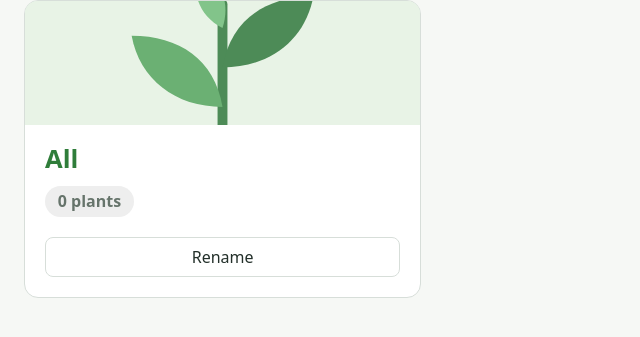
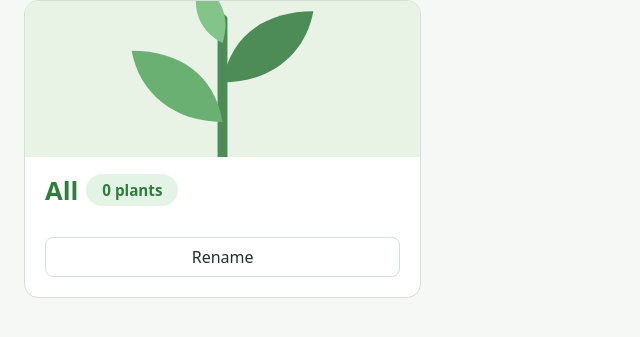
Before and after one commit to esst-prog2/plant_care, a FastAPI app: page / in a window 1280 px wide. Shown: the part 75-412 px from the top of the page, without its empty margins (0-640 px from the left). Run offline with FastAPI, Linux system fonts and the light colour scheme; data that the repository does not hold is empty.

Commit message:
Move the plant-count badge beside the group name too, in green
Both badges now sit next to the group's name: a green "N plants" pill
(new .badge.count, matching the existing "all good" badge style) and
the red "N due" pill when applicable, both slightly larger than
before. No behavior change; 215 tests pass, unaffected.

Co-Authored-By: Claude Sonnet 5 <noreply@anthropic.com>

```diff
--- a/app/static/style.css
+++ b/app/static/style.css
@@ -57,9 +57,10 @@ button.danger { color: var(--red); border-color: var(--red); }
 .badge.ok { background: var(--green-bg); color: var(--green); }
 .badge.due, .badge.overdue { background: var(--red-bg); color: var(--red); }
 .badge.loading { background: #eee; color: var(--muted); }
+.badge.count { background: var(--green-bg); color: var(--green); }
 .group-cover-link { display: flex; flex-direction: column; flex: 1; min-height: 0; color: inherit; text-decoration: none; }
-.group-card .card-body h3 { display: flex; align-items: center; gap: .5rem; font-size: 1.6rem; color: var(--green); }
-.group-card .card-body h3 .badge { font-size: .8rem; vertical-align: middle; }
+.group-card .card-body h3 { display: flex; flex-wrap: wrap; align-items: center; gap: .5rem; font-size: 1.6rem; color: var(--green); }
+.group-card .card-body h3 .badge { font-size: .95rem; padding: .4rem 1rem; vertical-align: middle; }
 .group-actions { flex: none; display: flex; gap: .6rem; padding: 0 1.25rem 1.25rem; }
 .group-actions button { flex: 1; }
 .offline { display: block; margin-top: .4rem; color: var(--muted); }
--- a/app/templates/_groups_grid.html
+++ b/app/templates/_groups_grid.html
@@ -6,9 +6,9 @@
       <div class="card-body">
         <h3 class="group-name">
           {{ all_name }}
+          <span class="badge count">{{ all_count }} {{ plant_word(all_count) }}</span>
           {% if all_due > 0 %}<span class="badge due">{{ all_due }} due</span>{% endif %}
         </h3>
-        <span class="badge">{{ all_count }} {{ plant_word(all_count) }}</span>
       </div>
     </a>
     <div class="group-actions">
@@ -22,9 +22,9 @@
       <div class="card-body">
         <h3 class="group-name">
           {{ group.name }}
+          <span class="badge count">{{ count }} {{ plant_word(count) }}</span>
           {% if due_count > 0 %}<span class="badge due">{{ due_count }} due</span>{% endif %}
         </h3>
-        <span class="badge">{{ count }} {{ plant_word(count) }}</span>
       </div>
     </a>
     <div class="group-actions">
```
Also changed, not shown: PLANNING_LOG.md (+1 -0 lines).
